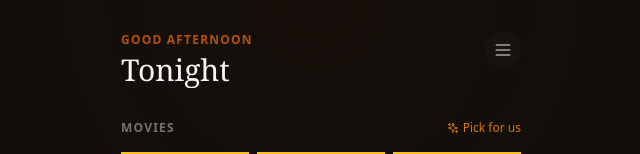
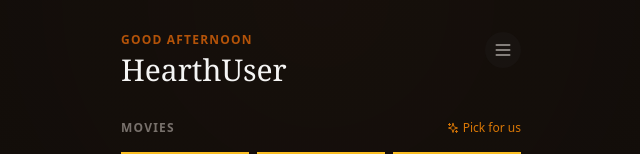
Before and after one commit to BenWassa/template-hearth, a React (Create React App) app: page / in a window 1280 px wide. Shown: the top 154 px of the page, without its empty margins (319-959 px from the left). Built offline with nearby package versions, Linux system fonts and the light colour scheme.

Commit message:
run build

```diff
--- a/src/app/useAppState.js
+++ b/src/app/useAppState.js
@@ -9,7 +9,7 @@ const VIEW_STORAGE_KEY = 'hearth:last_view';
 const VIEW_TTL_MS = 6 * 60 * 60 * 1000; // 6 hours
 const ITEMS_STORAGE_KEY = 'hearth_template_items_v1';
 const SPACE_NAME_STORAGE_KEY = 'hearth_template_space_name';
-const DEFAULT_SPACE_NAME = 'Tonight';
+const DEFAULT_SPACE_NAME = 'HearthUser';
 const LOCAL_SPACE_ID = 'local';
 
 const safeStorage = {
--- a/src/views/TonightView.js
+++ b/src/views/TonightView.js
@@ -43,7 +43,7 @@ const TonightView = ({
     [unwatched],
   );
   const spaceLabel =
-    spaceName && spaceName.trim() ? spaceName.trim() : 'Tonight';
+    spaceName && spaceName.trim() ? spaceName.trim() : 'HearthUser';
   const [isMenuOpen, setIsMenuOpen] = useState(false);
   const [isPickModalOpen, setIsPickModalOpen] = useState(false);
   const [pickFilterMode, setPickFilterMode] = useState(null); // 'vibe', 'energy', or null
@@ -109,10 +109,10 @@ const TonightView = ({
   // We want 1 Light, 1 Balanced, 1 Focused if available, otherwise fallback to random
   const movieSuggestions = useMemo(() => {
     return buildDailyTray(unwatchedMovies, 'movie');
-  }, [unwatchedMovies, spaceId, todayKey, buildDailyTray]);
+  }, [unwatchedMovies, buildDailyTray]);
   const showSuggestions = useMemo(() => {
     return buildDailyTray(unwatchedShows, 'show');
-  }, [unwatchedShows, spaceId, todayKey, buildDailyTray]);
+  }, [unwatchedShows, buildDailyTray]);
 
   const getGreeting = () => {
     const hour = new Date().getHours();
```
Also changed, not shown: 11 other files (tests, documents, lock files or other folders).
